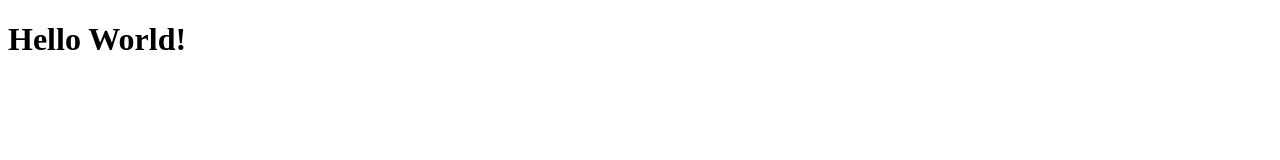
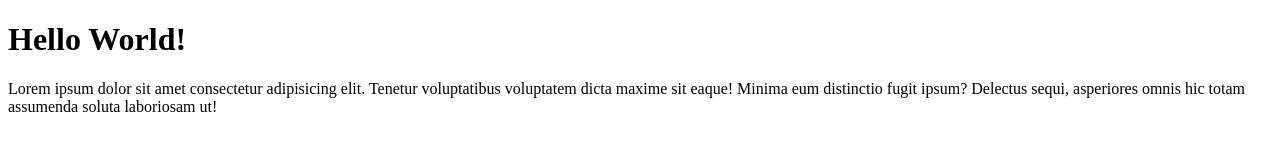
Before and after one commit to StadiaPS/stadia-remote, a plain HTML site: page index.html in a window 1280 px wide. Drawn offline with Linux system fonts and the light colour scheme.

Commit message:
menambahkan element p pada index.html

```diff
--- a/index.html
+++ b/index.html
@@ -10,5 +10,10 @@
 
     <h1>Hello World!</h1>
 
+    <p>Lorem ipsum dolor sit amet consectetur adipisicing elit.
+        Tenetur voluptatibus voluptatem dicta maxime sit eaque! Minima eum distinctio fugit ipsum?
+        Delectus sequi, asperiores omnis hic totam assumenda soluta laboriosam ut!
+    </p>
+
 </body>
 </html>
```
